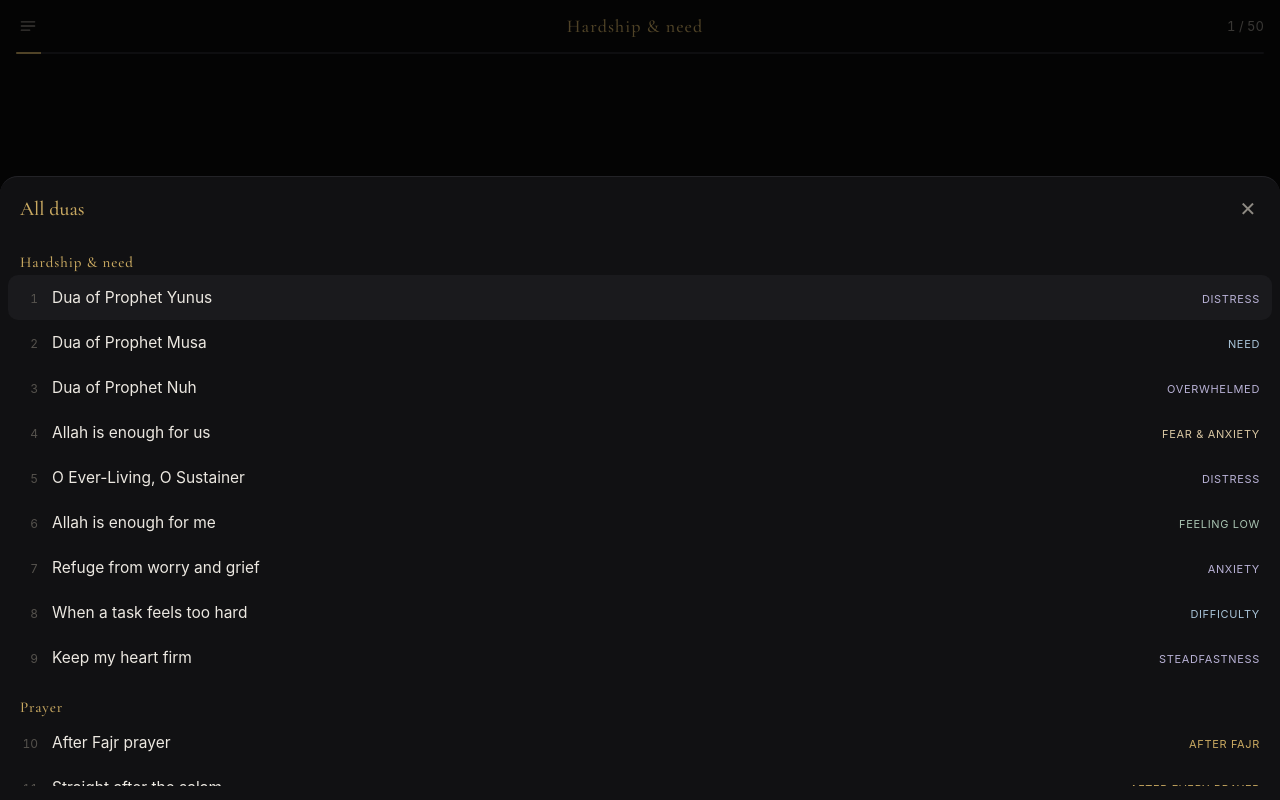
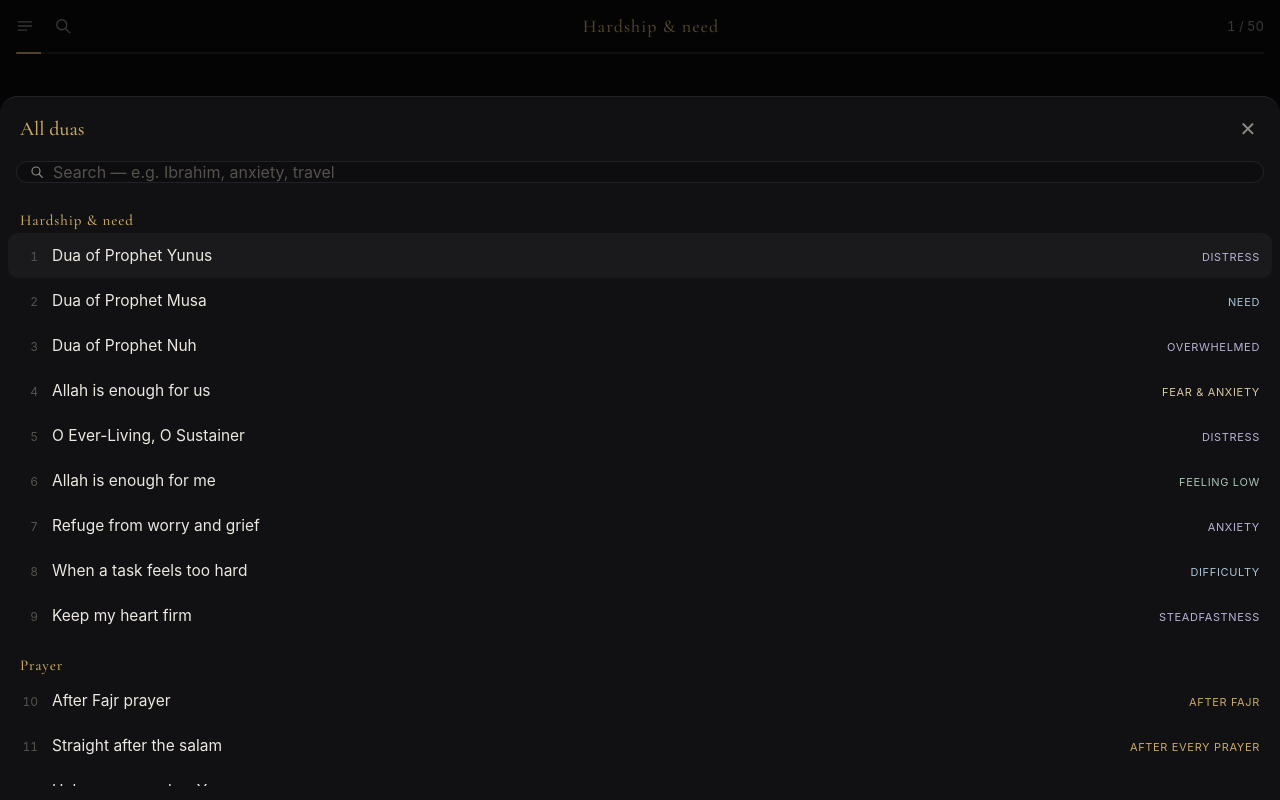
Before and after one commit to zaidahmad7-hash/tasbeeh, a plain HTML site: page index.html in a window 1280 px wide. Both pictures are taken after a click on the button 28 px from the left and 26 px from the top of the page. Drawn offline with nearby package versions, Linux system fonts and the light colour scheme.

Commit message:
Add dua search
Co-Authored-By: Claude Opus 5.5 <noreply@anthropic.com>
Claude-Session: https://claude.ai/code/session_01LmRr6ay1px57m9TJZx1gpz

```diff
--- a/app.js
+++ b/app.js
@@ -89,23 +89,76 @@
   });
   if (store.get('hintSeen', false)) $('#tap-hint').classList.add('gone');
 
-  // index sheet
+  // index sheet + search
   const sheet = $('#index-sheet');
-  $('#btn-index').addEventListener('click', () => {
-    let html = '', last = null;
-    DUAS.forEach((d, i) => {
-      if (d.group && d.group !== last) { html += `<li class="grp">${esc(d.group)}</li>`; last = d.group; }
-      html += `<li data-i="${i}" class="${i === duaIndex ? 'cur' : ''}"><span class="n">${i + 1}</span><span class="t">${esc(d.title)}</span><span class="g" style="color:var(--${d.tone || 'gold'})">${esc(d.tag)}</span></li>`;
-    });
+  const search = $('#search');
+  const norm = (t) => String(t || '').toLowerCase()
+    .normalize('NFD').replace(/[̀-ͯ]/g, '')          // latin accents
+    .replace(/[ً-ٰٟۖ-ۭ]/g, '')         // arabic harakat
+    .replace(/[أإآٱ]/g, 'ا').replace(/ى/g, 'ي').replace(/ة/g, 'ه')
+    .replace(/['’ʼ`‘ʿʾ]/g, '').replace(/[-–—]/g, ' ');
+  const INDEX = DUAS.map((d) => ({
+    strong: norm([d.title, d.group, d.tag].join(' ')),
+    weak: norm([d.when, d.translit, d.meaning, d.note, d.source, d.arabic, d.repeat].join(' '))
+  }));
+  const row = (d, i, sub) =>
+    `<li data-i="${i}" class="${i === duaIndex ? 'cur' : ''}"><span class="n">${i + 1}</span>` +
+    `<span class="t">${esc(d.title)}${sub ? `<small>${esc(d.group)}</small>` : ''}</span>` +
+    `<span class="g" style="color:var(--${d.tone || 'gold'})">${esc(d.tag)}</span></li>`;
+
+  function renderIndex() {
+    const q = norm(search.value).trim();
+    const terms = q.split(/\s+/).filter(Boolean).map((t) => t.replace(/s$/, '') || t); // "prophets" ~ "prophet"
+    $('#search-clear').hidden = !q;
+    let html = '';
+    if (!terms.length) {
+      let last = null;
+      DUAS.forEach((d, i) => {
+        if (d.group && d.group !== last) { html += `<li class="grp">${esc(d.group)}</li>`; last = d.group; }
+        html += row(d, i, false);
+      });
+      $('#search-count').textContent = '';
+    } else {
+      const hits = [];
+      DUAS.forEach((d, i) => {
+        let score = 0;
+        for (const t of terms) {
+          if (INDEX[i].strong.includes(t)) score += 3;
+          else if (INDEX[i].weak.includes(t)) score += 1;
+          else { score = -1; break; }
+        }
+        if (score > 0) hits.push({ i, score });
+      });
+      hits.sort((x, y) => y.score - x.score || x.i - y.i);
+      html = hits.map((h) => row(DUAS[h.i], h.i, true)).join('');
+      $('#search-count').textContent = hits.length
+        ? `${hits.length} dua${hits.length > 1 ? 's' : ''} found`
+        : 'No duas found — try another word';
+    }
     $('#index-list').innerHTML = html;
+  }
+
+  function openSheet(focusSearch) {
+    renderIndex();
     sheet.hidden = false;
-    const c = $('#index-list .cur'); if (c) c.scrollIntoView({ block: 'center' });
+    if (focusSearch) search.focus();
+    else { const c = $('#index-list .cur'); if (c) c.scrollIntoView({ block: 'center' }); }
+  }
+  function closeSheet() { sheet.hidden = true; search.blur(); }
+
+  $('#btn-index').addEventListener('click', () => openSheet(false));
+  $('#btn-search').addEventListener('click', () => openSheet(true));
+  search.addEventListener('input', () => { renderIndex(); $('#index-list').scrollTop = 0; });
+  search.addEventListener('keydown', (e) => {
+    if (e.key === 'Enter') { const f = $('#index-list li[data-i]'); if (f) f.click(); }
+    if (e.key === 'Escape') closeSheet();
   });
-  $('#btn-close-index').addEventListener('click', () => (sheet.hidden = true));
+  $('#search-clear').addEventListener('click', () => { search.value = ''; renderIndex(); search.focus(); });
+  $('#btn-close-index').addEventListener('click', closeSheet);
   sheet.addEventListener('click', (e) => {
     const li = e.target.closest('li[data-i]');
-    if (li) { duaIndex = +li.dataset.i; renderDua(1); sheet.hidden = true; }
-    else if (e.target === sheet) sheet.hidden = true;
+    if (li) { duaIndex = +li.dataset.i; renderDua(1); closeSheet(); }
+    else if (e.target === sheet) closeSheet();
   });
 
   // =========================================================
--- a/index.html
+++ b/index.html
@@ -23,9 +23,14 @@
   <!-- ───────── DUAS ───────── -->
   <section id="view-duas" class="view active">
     <header class="topbar">
-      <button id="btn-index" class="icon-btn" aria-label="All duas">
+      <div class="top-left">
+        <button id="btn-index" class="icon-btn" aria-label="All duas">
         <svg viewBox="0 0 24 24" width="20" height="20"><path d="M4 7h16M4 12h16M4 17h10" stroke="currentColor" stroke-width="1.6" stroke-linecap="round" fill="none"/></svg>
       </button>
+        <button id="btn-search" class="icon-btn" aria-label="Search duas">
+          <svg viewBox="0 0 24 24" width="20" height="20"><circle cx="10.5" cy="10.5" r="6" stroke="currentColor" stroke-width="1.6" fill="none"/><path d="M15 15l5 5" stroke="currentColor" stroke-width="1.6" stroke-linecap="round"/></svg>
+        </button>
+      </div>
       <div id="dua-group" class="top-title group-title">Duas</div>
       <div id="dua-pos" class="pos">1 / 1</div>
     </header>
@@ -76,6 +81,12 @@
   <div id="index-sheet" class="sheet" hidden>
     <div class="sheet-panel">
       <div class="sheet-head"><span>All duas</span><button id="btn-close-index" class="icon-btn" aria-label="Close">✕</button></div>
+      <div class="search-wrap">
+        <svg viewBox="0 0 24 24" width="16" height="16"><circle cx="10.5" cy="10.5" r="6" stroke="currentColor" stroke-width="1.8" fill="none"/><path d="M15 15l5 5" stroke="currentColor" stroke-width="1.8" stroke-linecap="round"/></svg>
+        <input id="search" type="search" placeholder="Search — e.g. Ibrahim, anxiety, travel" autocomplete="off" autocorrect="off" spellcheck="false" enterkeyhint="search">
+        <button id="search-clear" class="clear" aria-label="Clear" hidden>✕</button>
+      </div>
+      <div id="search-count" class="search-count"></div>
       <ol id="index-list"></ol>
     </div>
   </div>
--- a/style.css
+++ b/style.css
@@ -106,3 +106,15 @@ button{font:inherit;color:inherit;background:none;border:0;cursor:pointer}
 
 .group-title{font-size:18px;white-space:nowrap;overflow:hidden;text-overflow:ellipsis;max-width:62vw;text-align:center}
 #index-list li.grp{font-family:var(--serif);font-size:15px;color:var(--gold);letter-spacing:.06em;padding:18px 12px 4px}
+
+.top-left{display:flex;align-items:center;margin-left:-10px;min-width:76px}
+.top-left .icon-btn{margin-left:0;width:38px}
+.search-wrap{display:flex;align-items:center;gap:8px;margin:6px 16px 4px;padding:0 12px;height:42px;border:1px solid var(--line);border-radius:12px;background:#0d0d0f;color:var(--muted)}
+.search-wrap:focus-within{border-color:color-mix(in srgb,var(--gold) 60%,transparent)}
+#search{flex:1;min-width:0;background:none;border:0;outline:0;color:var(--text);font:16px var(--sans);-webkit-appearance:none;appearance:none;-webkit-user-select:text;user-select:text}
+#search::placeholder{color:var(--faint)}
+#search::-webkit-search-cancel-button{display:none}
+.search-wrap .clear{color:var(--muted);font-size:13px;padding:6px}
+.search-count{font-size:12px;color:var(--muted);padding:2px 20px 4px;min-height:4px}
+#index-list li .t small{display:block;font-size:11.5px;color:var(--faint);margin-top:2px}
+.sheet-panel{max-height:88%}
--- a/sw.js
+++ b/sw.js
@@ -1,7 +1,7 @@
 // Offline support. Shows the saved copy instantly, then fetches the
 // latest version in the background — so new duas appear the second
 // time you open the app after updating GitHub.
-const CACHE = 'tasbeeh-v4';
+const CACHE = 'tasbeeh-v5';
 const SHELL = ['./', 'index.html', 'style.css', 'app.js', 'duas.js', 'dhikr.js',
   'manifest.webmanifest', 'icons/icon-180.png', 'icons/icon-512.png'];
 
```
